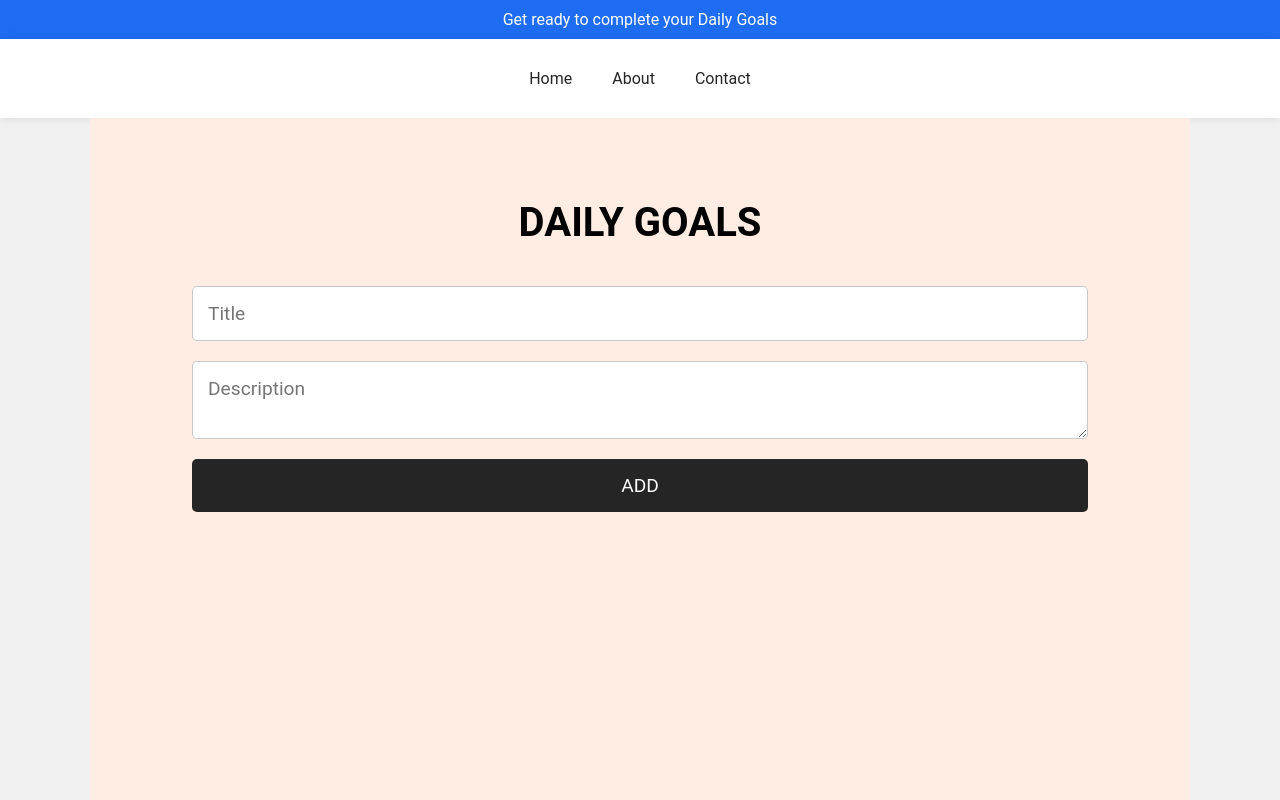
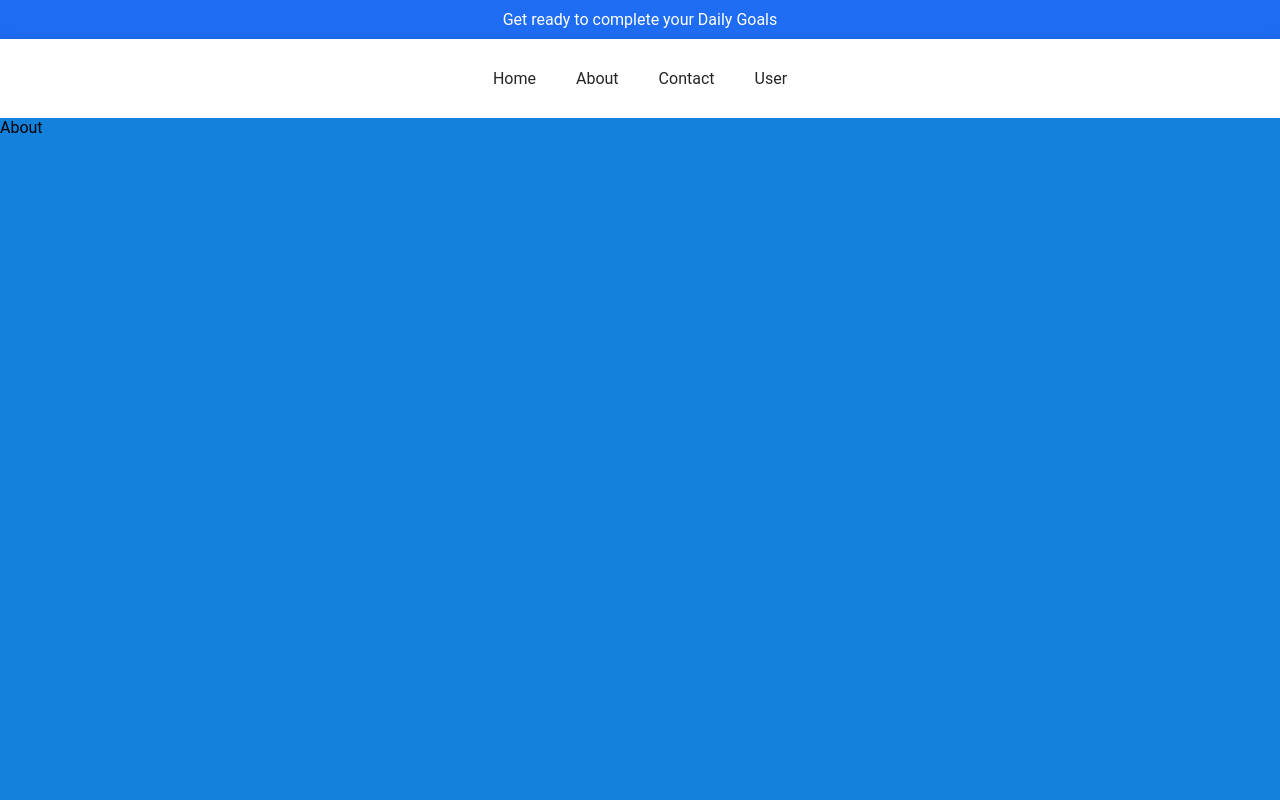
Before and after one commit to RupeshPradhan33/todo_list, a React (Create React App) app: page /about in a window 1280 px wide. Shown: the top 800 px of the page. Built offline with nearby package versions, Linux system fonts and the light colour scheme.

Commit message:
Todo_list completed

```diff
--- a/src/App.css
+++ b/src/App.css
@@ -102,3 +102,35 @@ button {
 .task button:hover {
     background-color: red;
 }
+
+
+
+.contact {
+    background-color: crimson;
+    width: 100%;
+    height: 100vh;
+}
+
+
+.about {
+    background-color: rgb(20, 130, 220);
+    width: 100%;
+    height: 100vh;
+}
+
+
+
+footer {
+    background-color: rgb(30, 30, 30);
+    height: 300px;
+
+    color: white;
+    text-align: center;
+    padding: 20px;
+}
+
+.User {
+    background-color: rgb(20, 220, 110);
+    width: 100%;
+    height: 100vh;
+}
--- a/src/App.js
+++ b/src/App.js
@@ -2,17 +2,31 @@ import "./App.css";
 
 import Header from "./components/Header";
 import Home from "./components/Home";
-import { BrowserRouter } from "react-router-dom";
+import { BrowserRouter as Router, Route, Routes } from "react-router-dom";
+import Contact from "./components/Contact";
+import About from "./components/About";
+import Footer from "./components/Footer";
+import User from "./components/User";
 
 
 function App() {
   return (
-    <BrowserRouter>
-      <div>
+    <Router>
+
         <Header />
-        <Home />
-      </div>
-    </BrowserRouter>
+
+
+        <Routes>
+        <Route path="/" element={<Home />} />
+        <Route path="/about" element={<About />} />
+        <Route path="/contact" element={<Contact />} />
+        <Route path="/user/:id" element={<User />} />
+        </Routes>
+
+
+        <Footer />
+
+    </Router>
   );
 }
 export default App;
--- /dev/null
+++ b/src/components/About.jsx
@@ -0,0 +1,9 @@
+import React from 'react'
+
+const About = () => {
+  return (
+    <div className='about'>About</div>
+  )
+}
+
+export default About
--- /dev/null
+++ b/src/components/Contact.jsx
@@ -0,0 +1,9 @@
+import React from 'react'
+
+const Contact = () => {
+  return (
+    <div className='contact'>Contact</div>
+  )
+}
+
+export default Contact;
--- /dev/null
+++ b/src/components/Footer.jsx
@@ -0,0 +1,9 @@
+import React from 'react'
+
+const Footer = () => {
+    return (
+        <footer>Footer</footer>
+    )
+}
+
+export default Footer
--- a/src/components/Header.js
+++ b/src/components/Header.js
@@ -10,6 +10,7 @@ const Header = () => {
       <Link to="/">Home</Link>
       <Link to="/about">About</Link>
       <Link to="/contact">Contact</Link>
+      <Link to="/user/tempsdkfjId">User</Link>
     </div>
   </>
 };
--- /dev/null
+++ b/src/components/User.jsx
@@ -0,0 +1,21 @@
+import React from 'react'
+
+import { useParams, useNavigate } from 'react-router-dom';
+
+const User = () => {
+
+    const params = useParams();
+    const navigation = useNavigate();
+
+    console.log(params.id)
+
+
+    return (
+        <div className='User'>User
+            <button onClick={()=> navigation("/about")}>CLICK ME</button>
+        </div>
+
+    )
+}
+
+export default User
```
